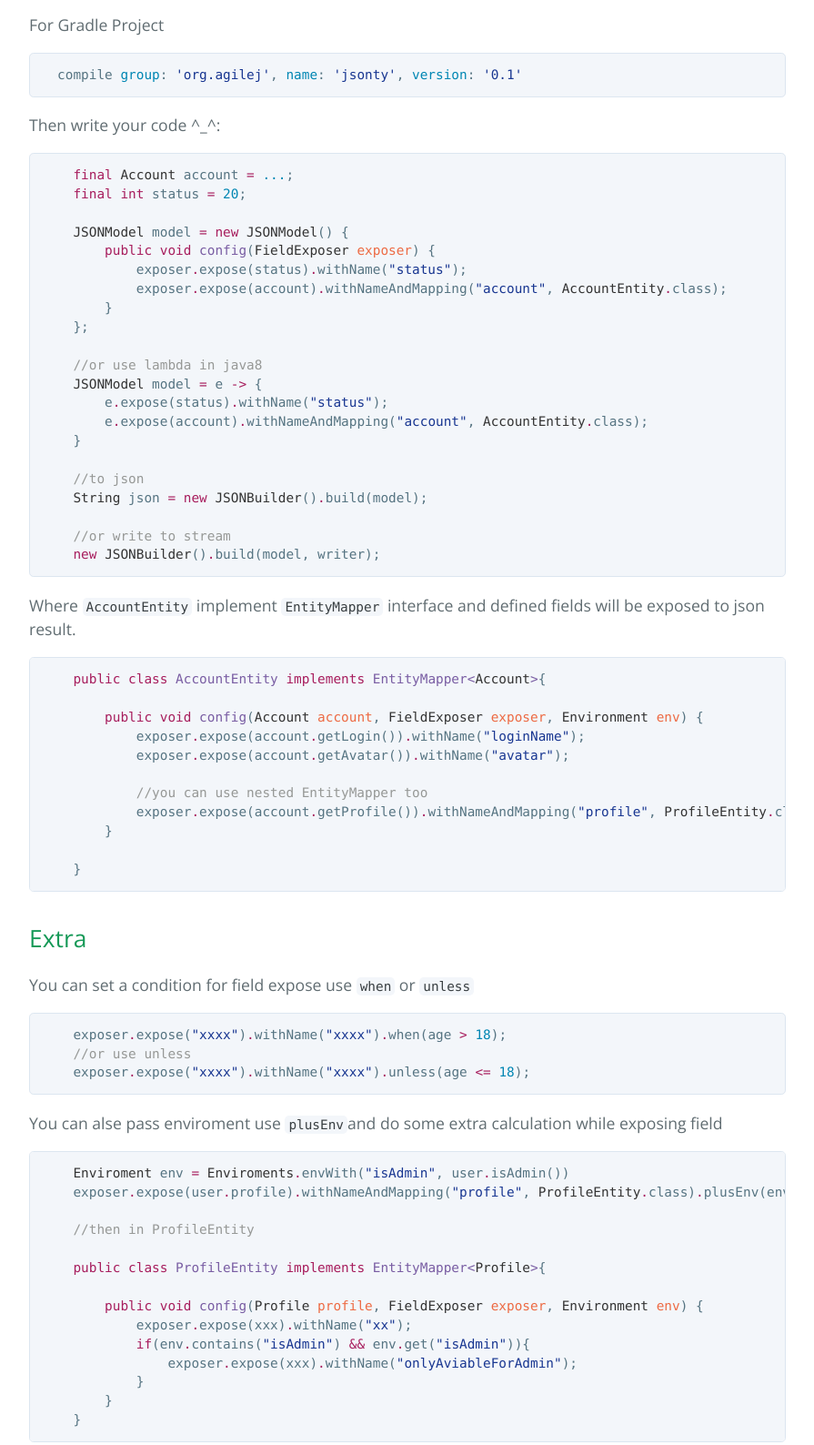
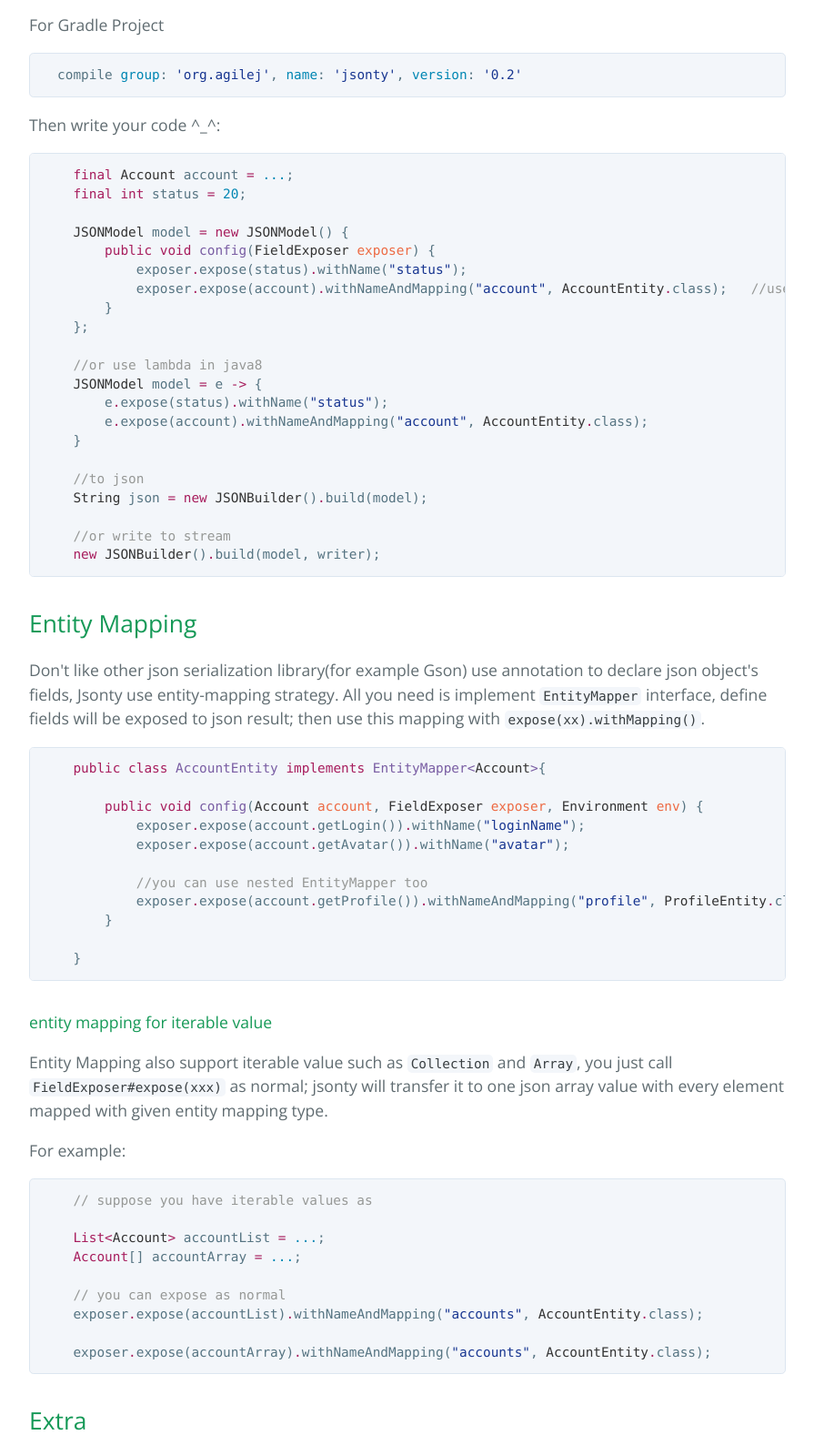
Before and after one commit to agilej/jsonty, a plain HTML site: page index.html in a window 1280 px wide. Shown: the part 987-2575 px from the top of the page at 91% size, without its empty margins (192-1087 px from the left). Drawn offline with nearby package versions, Linux system fonts and the light colour scheme.

```diff
--- a/index.html
+++ b/index.html
@@ -31,13 +31,13 @@
 <div class="highlight highlight-text-xml"><pre>  &lt;<span class="pl-ent">dependency</span>&gt;
       &lt;<span class="pl-ent">groupId</span>&gt;org.agilej&lt;/<span class="pl-ent">groupId</span>&gt;
       &lt;<span class="pl-ent">artifactId</span>&gt;jsonty&lt;/<span class="pl-ent">artifactId</span>&gt;
-      &lt;<span class="pl-ent">version</span>&gt;0.1&lt;/<span class="pl-ent">version</span>&gt;
+      &lt;<span class="pl-ent">version</span>&gt;0.2&lt;/<span class="pl-ent">version</span>&gt;
   &lt;/<span class="pl-ent">dependency</span>&gt;</pre></div>
 
 <p>For Gradle Project</p>
 
 <div class="highlight highlight-source-groovy"><pre>
-  compile <span class="pl-c1">group</span>: <span class="pl-s"><span class="pl-pds">'</span>org.agilej<span class="pl-pds">'</span></span>, <span class="pl-c1">name</span>: <span class="pl-s"><span class="pl-pds">'</span>jsonty<span class="pl-pds">'</span></span>, <span class="pl-c1">version</span>: <span class="pl-s"><span class="pl-pds">'</span>0.1<span class="pl-pds">'</span></span>
+  compile <span class="pl-c1">group</span>: <span class="pl-s"><span class="pl-pds">'</span>org.agilej<span class="pl-pds">'</span></span>, <span class="pl-c1">name</span>: <span class="pl-s"><span class="pl-pds">'</span>jsonty<span class="pl-pds">'</span></span>, <span class="pl-c1">version</span>: <span class="pl-s"><span class="pl-pds">'</span>0.2<span class="pl-pds">'</span></span>
 </pre></div>
 
 <p>Then write your code ^_^:</p>
@@ -49,7 +49,7 @@
     <span class="pl-smi">JSONModel</span> model <span class="pl-k">=</span> <span class="pl-k">new</span> <span class="pl-smi">JSONModel</span>() {
         <span class="pl-k">public</span> <span class="pl-k">void</span> <span class="pl-en">config</span>(<span class="pl-smi">FieldExposer</span> <span class="pl-v">exposer</span>) {
             exposer<span class="pl-k">.</span>expose(status)<span class="pl-k">.</span>withName(<span class="pl-s"><span class="pl-pds">"</span>status<span class="pl-pds">"</span></span>);
-            exposer<span class="pl-k">.</span>expose(account)<span class="pl-k">.</span>withNameAndMapping(<span class="pl-s"><span class="pl-pds">"</span>account<span class="pl-pds">"</span></span>, <span class="pl-smi">AccountEntity</span><span class="pl-k">.</span>class);
+            exposer<span class="pl-k">.</span>expose(account)<span class="pl-k">.</span>withNameAndMapping(<span class="pl-s"><span class="pl-pds">"</span>account<span class="pl-pds">"</span></span>, <span class="pl-smi">AccountEntity</span><span class="pl-k">.</span>class);   <span class="pl-c">//use entity mapping expose</span>
         }
     };
 
@@ -66,7 +66,10 @@
     <span class="pl-k">new</span> <span class="pl-smi">JSONBuilder</span>()<span class="pl-k">.</span>build(model, writer);
 </pre></div>
 
-<p>Where <code>AccountEntity</code> implement <code>EntityMapper</code> interface and defined fields will be exposed to json result.</p>
+<h2>
+<a id="entity-mapping" class="anchor" href="#entity-mapping" aria-hidden="true"><span aria-hidden="true" class="octicon octicon-link"></span></a>Entity Mapping</h2>
+
+<p>Don't like other json serialization library(for example Gson) use annotation to declare json object's fields,  Jsonty use  entity-mapping strategy. All you need is implement <code>EntityMapper</code> interface, define fields will be exposed to json result; then use this mapping with <code>expose(xx).withMapping()</code>.</p>
 
 <div class="highlight highlight-source-java"><pre>
     <span class="pl-k">public</span> <span class="pl-k">class</span> <span class="pl-en">AccountEntity</span> <span class="pl-k">implements</span> <span class="pl-e">EntityMapper&lt;<span class="pl-smi">Account</span>&gt;</span>{
@@ -80,6 +83,25 @@
         }
 
     }</pre></div>
+
+<h4>
+<a id="entity-mapping-for-iterable-value" class="anchor" href="#entity-mapping-for-iterable-value" aria-hidden="true"><span aria-hidden="true" class="octicon octicon-link"></span></a>entity mapping for iterable value</h4>
+
+<p>Entity Mapping also support iterable value such as <code>Collection</code> and <code>Array</code>, you just call <code>FieldExposer#expose(xxx)</code> as normal; jsonty will transfer it to one json array value with every element mapped with given entity mapping type.</p>
+
+<p>For example:</p>
+
+<div class="highlight highlight-source-java"><pre>
+    <span class="pl-c">// suppose you have iterable values as </span>
+
+    <span class="pl-k">List&lt;<span class="pl-smi">Account</span>&gt;</span> accountList <span class="pl-k">=</span> <span class="pl-c1">...</span>;
+    <span class="pl-k">Account</span>[] accountArray <span class="pl-k">=</span> <span class="pl-c1">...</span>;
+
+    <span class="pl-c">// you can expose as normal</span>
+    exposer<span class="pl-k">.</span>expose(accountList)<span class="pl-k">.</span>withNameAndMapping(<span class="pl-s"><span class="pl-pds">"</span>accounts<span class="pl-pds">"</span></span>, <span class="pl-smi">AccountEntity</span><span class="pl-k">.</span>class);
+
+    exposer<span class="pl-k">.</span>expose(accountArray)<span class="pl-k">.</span>withNameAndMapping(<span class="pl-s"><span class="pl-pds">"</span>accounts<span class="pl-pds">"</span></span>, <span class="pl-smi">AccountEntity</span><span class="pl-k">.</span>class);
+</pre></div>
 
 <h2>
 <a id="extra" class="anchor" href="#extra" aria-hidden="true"><span aria-hidden="true" class="octicon octicon-link"></span></a>Extra</h2>
@@ -112,7 +134,7 @@
 <h2>
 <a id="todo" class="anchor" href="#todo" aria-hidden="true"><span aria-hidden="true" class="octicon octicon-link"></span></a>TODO</h2>
 
-<p>These features are considered to be implement in version 0.2.</p>
+<p>These features are considered to be implement in version 0.3.</p>
 
 <ul>
 <li>Beauty json print support</li>
```
Also changed, not shown: params.json (+1 -1 lines).
